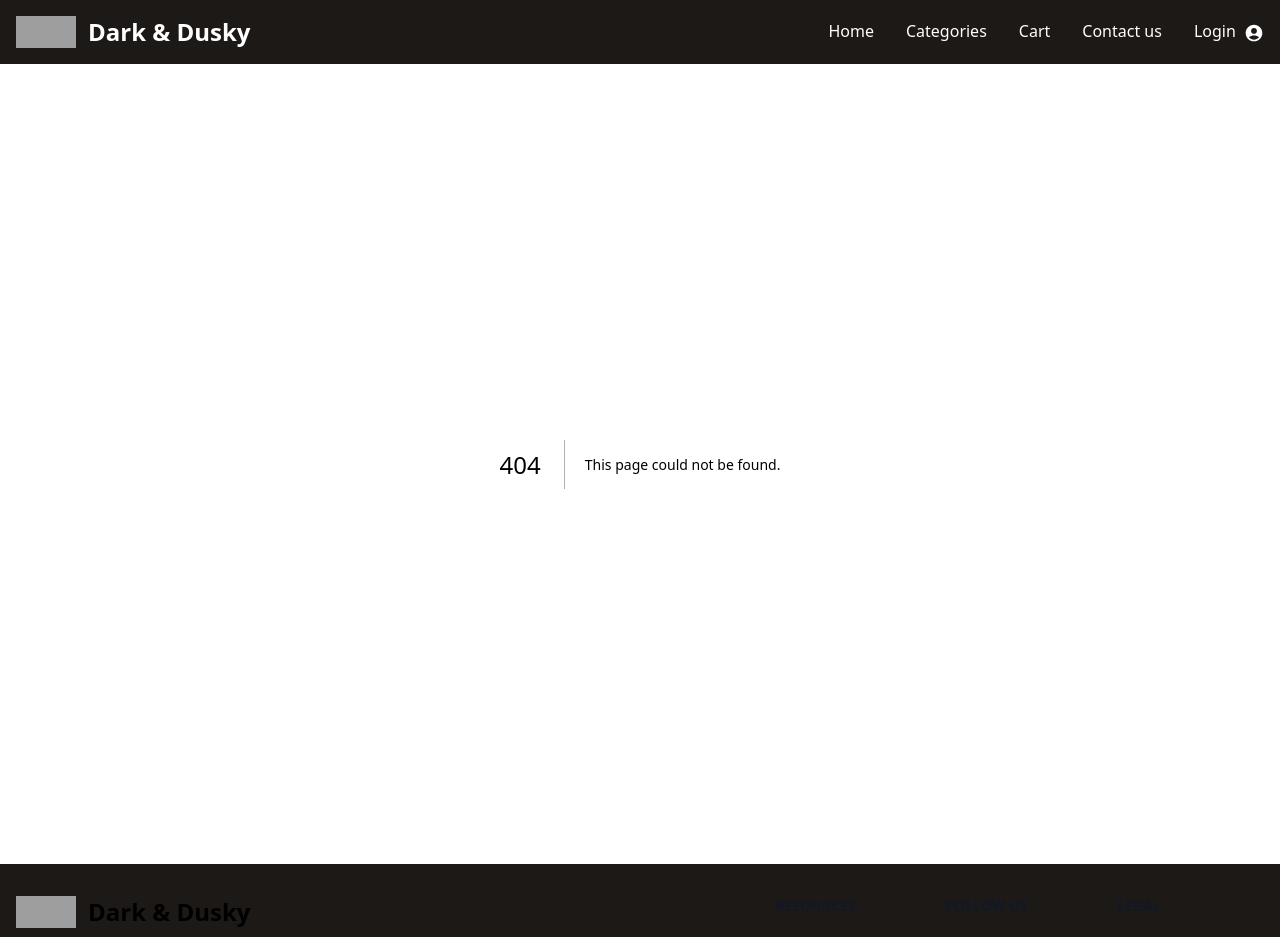
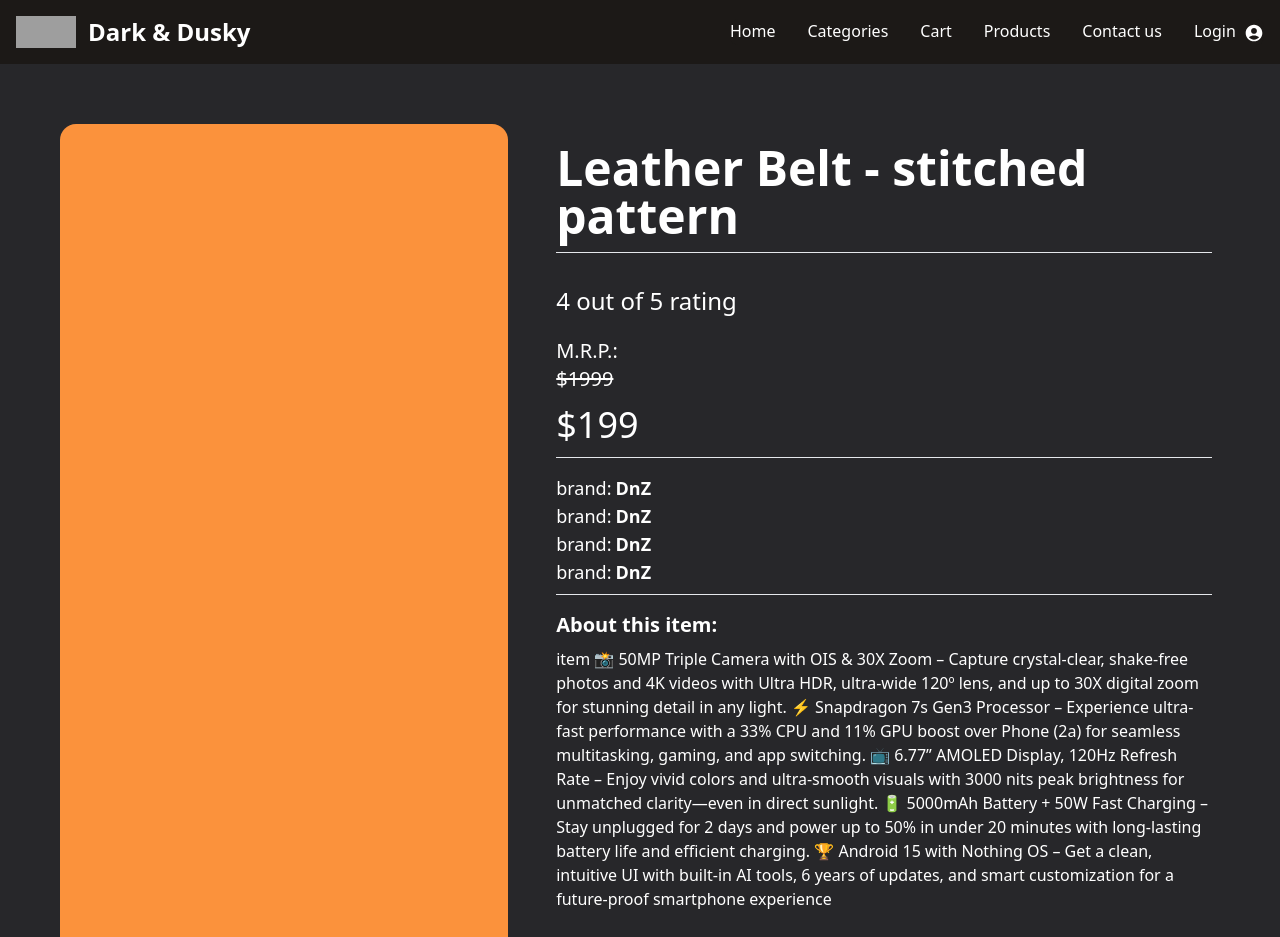
Before and after one commit to bryanC29/d-z-international, a Next.js app: page /product in a window 1280 px wide. Before the commit this address had no page. Shown: the top 937 px of the page. Built offline with nearby package versions, Linux system fonts and the light colour scheme; grey boxes are pictures that could not be loaded.

Commit message:
BUILD:product page

```diff
--- a/src/app/login/page.tsx
+++ b/src/app/login/page.tsx
@@ -5,8 +5,8 @@ export default function Login() {
     return (
         <>
         <div className="bg-neutral-800 flex justify-center items-center">
-            <div className="bg-red-700 md:w-[60%] w-[90%] my-10 flex relative items-center h-[80vh] justify-center rounded-2xl shadow-lg">
-                <div className="bg-orange-200 w-full h-[80vh] rounded-l-md hidden md:inline-block">
+            <div className="md:w-[60%] w-[90%] my-10 flex relative items-center h-[80vh] justify-center rounded-2xl shadow-lg">
+                <div className="w-full h-[80vh] rounded-l-md hidden md:inline-block">
                     <Carousel_login />
                 </div>
                 <div className="bg-black p-7 md:p-4 w-full rounded-2xl md:rounded-l-none h-[80vh] flex flex-col justify-center">
--- /dev/null
+++ b/src/app/product/page.tsx
@@ -0,0 +1,40 @@
+import Image from "next/image"
+
+export default function(){
+    return(
+        <>
+        <div className="bg-zinc-800 md:p-10 flex md:flex-row flex-col ">
+            <div className="bg-orange-400 w-[90%] md:w-[40%] m-5 rounded-2xl p-2"></div>
+            <div className=" text-white md:w-[60%] m-5 rounded-2xl p-2 md:text-left text-center">
+                <p className="text-5xl font-bold mt-3">Leather Belt - stitched pattern</p>
+                <hr className="mt-3 "/>
+                <div className="text-left">
+                    <p className="text-2xl mt-8">4 out of 5 rating</p>
+                    <p className="text-xl mt-5">M.R.P.: </p>
+                    <p className="line-through text-xl">$1999</p>
+                    <p className="text-4xl mt-3">$199</p>
+                </div>
+                <hr className="mt-3"/>
+                <div className="mt-4">
+                    <p className="text-lg  flex ">brand:<p className="ml-1 font-bold">DnZ</p></p>
+                    <p className="text-lg  flex ">brand:<p className="ml-1 font-bold">DnZ</p></p>
+                    <p className="text-lg  flex ">brand:<p className="ml-1 font-bold">DnZ</p></p>
+                    <p className="text-lg  flex ">brand:<p className="ml-1 font-bold">DnZ</p></p>
+                </div>
+                <hr className="mt-2"/>
+                <p className="text-xl font-bold mt-4">About this item: </p>
+                <p className="mt-2">item 📸 50MP Triple Camera with OIS & 30X Zoom – Capture crystal-clear, shake-free photos and 4K videos with Ultra HDR, ultra-wide 120º lens, and up to 30X digital zoom for stunning detail in any light.
+                    ⚡ Snapdragon 7s Gen3 Processor – Experience ultra-fast performance with a 33% CPU and 11% GPU boost over Phone (2a) for seamless multitasking, gaming, and app switching.
+                    📺 6.77” AMOLED Display, 120Hz Refresh Rate – Enjoy vivid colors and ultra-smooth visuals with 3000 nits peak brightness for unmatched clarity—even in direct sunlight.
+                    🔋 5000mAh Battery + 50W Fast Charging – Stay unplugged for 2 days and power up to 50% in under 20 minutes with long-lasting battery life and efficient charging.
+                    🏆 Android 15 with Nothing OS – Get a clean, intuitive UI with built-in AI tools, 6 years of updates, and smart customization for a future-proof smartphone experience
+                </p>
+                <div className="flex mt-5">
+                    <button className="h-14 w-[50%] m-2 rounded-lg text-lg font-bold border-white border-2 bg-black hover:bg-white hover:text-black">Add To Cart</button>
+                    <button className="h-14 w-[50%] m-2 rounded-lg text-lg font-bold bg-orange-600 hover:bg-orange-700">Buy Now</button>
+                </div>
+            </div>
+        </div>
+        </>
+    )
+}
--- a/src/app/signin/page.tsx
+++ b/src/app/signin/page.tsx
@@ -5,8 +5,8 @@ export default function(){
     return(
         <>
         <div className="bg-neutral-800 flex justify-center items-center">
-            <div className="bg-red-700 md:w-[60%] w-[90%] my-10 flex items-center justify-center rounded-2xl shadow-lg md:h-[110vh]">
-                <div className="bg-orange-200 w-full hidden rounded-l-md h-[110vh] md:inline-block">
+            <div className="md:w-[60%] w-[90%] my-10 flex items-center justify-center rounded-2xl shadow-lg md:h-[110vh]">
+                <div className="w-full hidden rounded-l-md h-[110vh] md:inline-block">
                     <Carousel_signin/>
                 </div>
                 <div className="bg-black p-7 md:p-4 w-full rounded-2xl md:h-[110vh] md:rounded-l-none flex flex-col justify-center ">
--- a/src/components/carousel_login/page.tsx
+++ b/src/components/carousel_login/page.tsx
@@ -38,7 +38,7 @@ const Carousel = () => {
                         <Image
                             key={index}
                             src={item}
-                            className="h-[100%] rounded-l-md"
+                            className="h-[100%] rounded-l-2xl"
                             alt="Dark & Dusky Logo"
                             width={450}
                             height={500}
--- a/src/components/carousel_signin/page.tsx
+++ b/src/components/carousel_signin/page.tsx
@@ -9,7 +9,6 @@ const images = [
     "/xyz (2).jpeg",
     "/xyz (3).jpeg",
     "/xyz (4).jpeg",
-
 ];
 
 const Carousel = () => {
@@ -38,7 +37,7 @@ const Carousel = () => {
                         <Image
                             key={index}
                             src={item}
-                            className="h-[100%] rounded-l-md"
+                            className="h-[100%] rounded-l-2xl"
                             alt="Dark & Dusky Logo"
                             width={450}
                             height={500}
--- a/src/components/navbar/page.tsx
+++ b/src/components/navbar/page.tsx
@@ -92,6 +92,15 @@ const Navbar = () => {
             </li>
             <li>
               <Link
+                href="/product"
+                className="block py-2 px-3 text-white hover:bg-stone-700 md:hover:bg-transparent rounded-sm md:bg-transparent md:p-0"
+                aria-current="page"
+              >
+                Products
+              </Link>
+            </li>
+            <li>
+              <Link
                 href="/contact"
                 className="block py-2 px-3 text-white hover:bg-stone-700 md:hover:bg-transparent rounded-sm md:bg-transparent md:p-0"
                 aria-current="page"
```
Also changed, not shown: public/star.svg (added).
